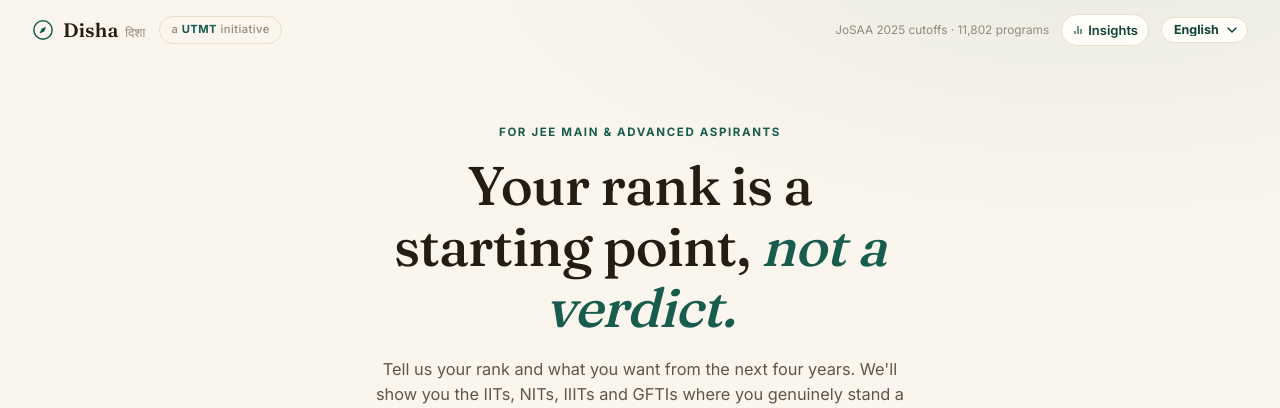
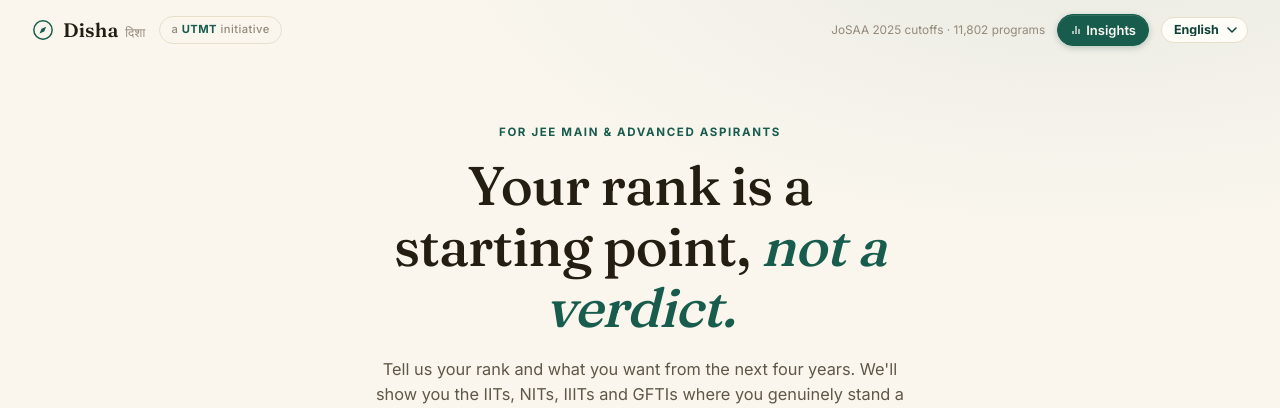
Before and after one commit to pawankushwahh/jee-college-finder-utmt-, a FastAPI app: page / in a window 1280 px wide. Shown: the top 408 px of the page. Run offline with FastAPI, Linux system fonts and the light colour scheme.

Commit message:
Update changes to stats_loader and index.html

```diff
--- a/app/disha/stats_loader.py
+++ b/app/disha/stats_loader.py
@@ -178,6 +178,17 @@ def compute_dataset_stats() -> Dict[str, Any]:
     # Helper: extract clean branch name (e.g. strip parenthetical suffixes)
     def _extract_branch_name(program: str) -> str:
         s = str(program).strip()
+
+        # Clean up cases where the branch name is inside parentheses after degree
+        m = re.match(r"^(?:B\.?\s*Tech\.?|B\.?\s*Sc\.?|B\.?\s*Arch\.?|B\.?\s*Des\.?)\s*\(([^)]+)\)", s, flags=re.IGNORECASE)
+        if m:
+            s = m.group(1).strip()
+        else:
+            # Strip prefixes like "B.Tech in ", "B. Tech in ", etc.
+            m = re.match(r"^(?:B\.?\s*Tech\.?|B\.?\s*Sc\.?|B\.?\s*Arch\.?|B\.?\s*Des\.?)\s+in\s+(.+)", s, flags=re.IGNORECASE)
+            if m:
+                s = m.group(1).strip()
+
         match = re.match(r"^([^(]+)", s)
         if match:
             return match.group(1).strip()
--- a/templates/disha_templates/index.html
+++ b/templates/disha_templates/index.html
@@ -42,8 +42,8 @@
     <div class="topbar__right">
       <span class="topbar__data-note"><span data-i18n="header.dataNotePre">JoSAA 2025 cutoffs · </span><span
           id="program-count">2,410</span><span data-i18n="header.dataNotePost"> programs</span></span>
-      <a href="/stats" class="btn btn--ghost btn--sm" style="text-decoration: none; display: inline-flex; align-items: center; gap: 4px; border-color: var(--line); height: 32px; padding: 0 10px; font-size: 13px;">
-        <svg width="12" height="12" viewBox="0 0 24 24" fill="none" stroke="currentColor" stroke-width="2.5" style="color: var(--pine);">
+      <a href="/stats" class="btn btn--primary btn--sm" style="text-decoration: none; display: inline-flex; align-items: center; gap: 4px; height: 32px; padding: 0 12px; font-size: 13px;">
+        <svg width="12" height="12" viewBox="0 0 24 24" fill="none" stroke="currentColor" stroke-width="2.5">
           <path d="M18 20V10M12 20V4M6 20v-6"/>
         </svg>
         <span>Insights</span>
```
